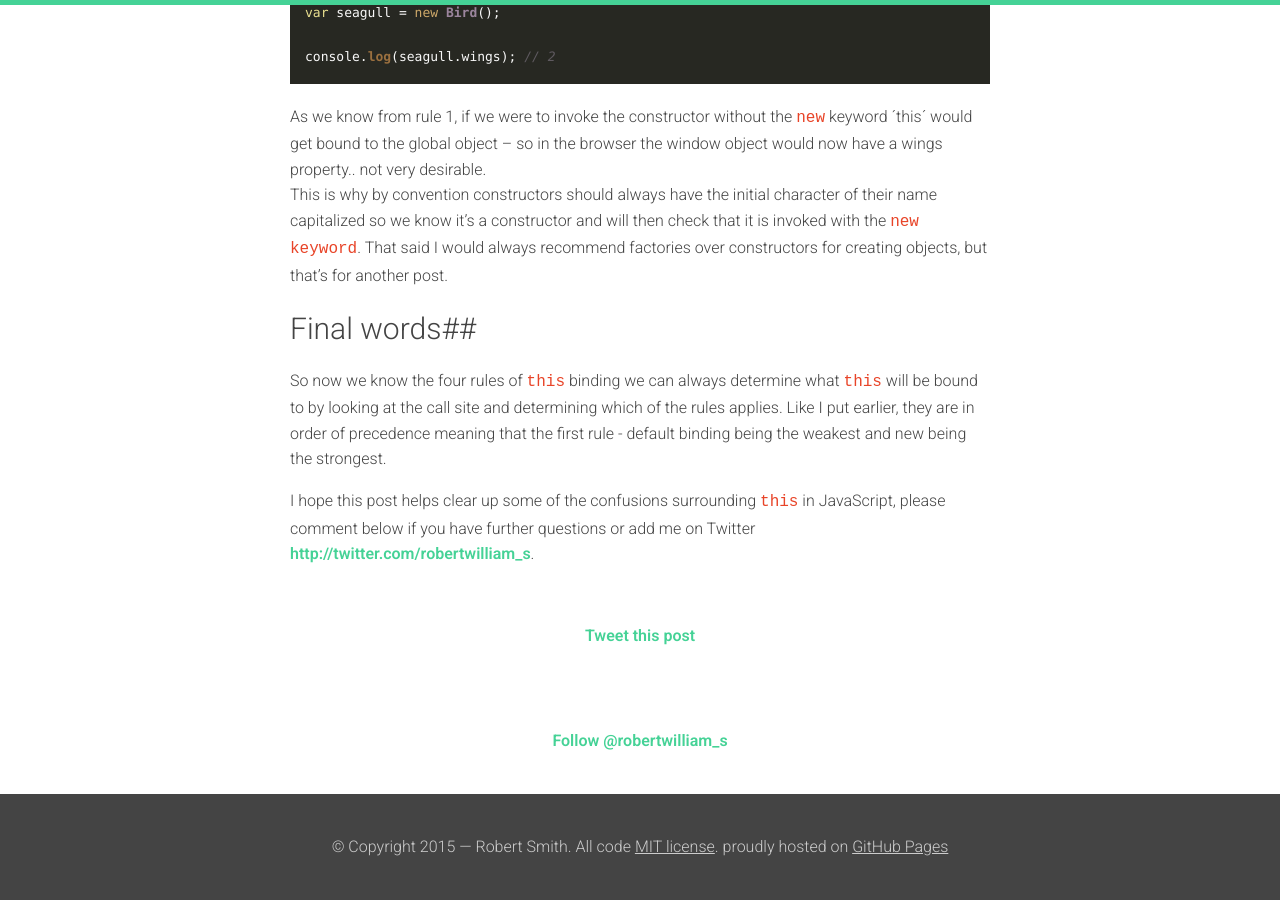
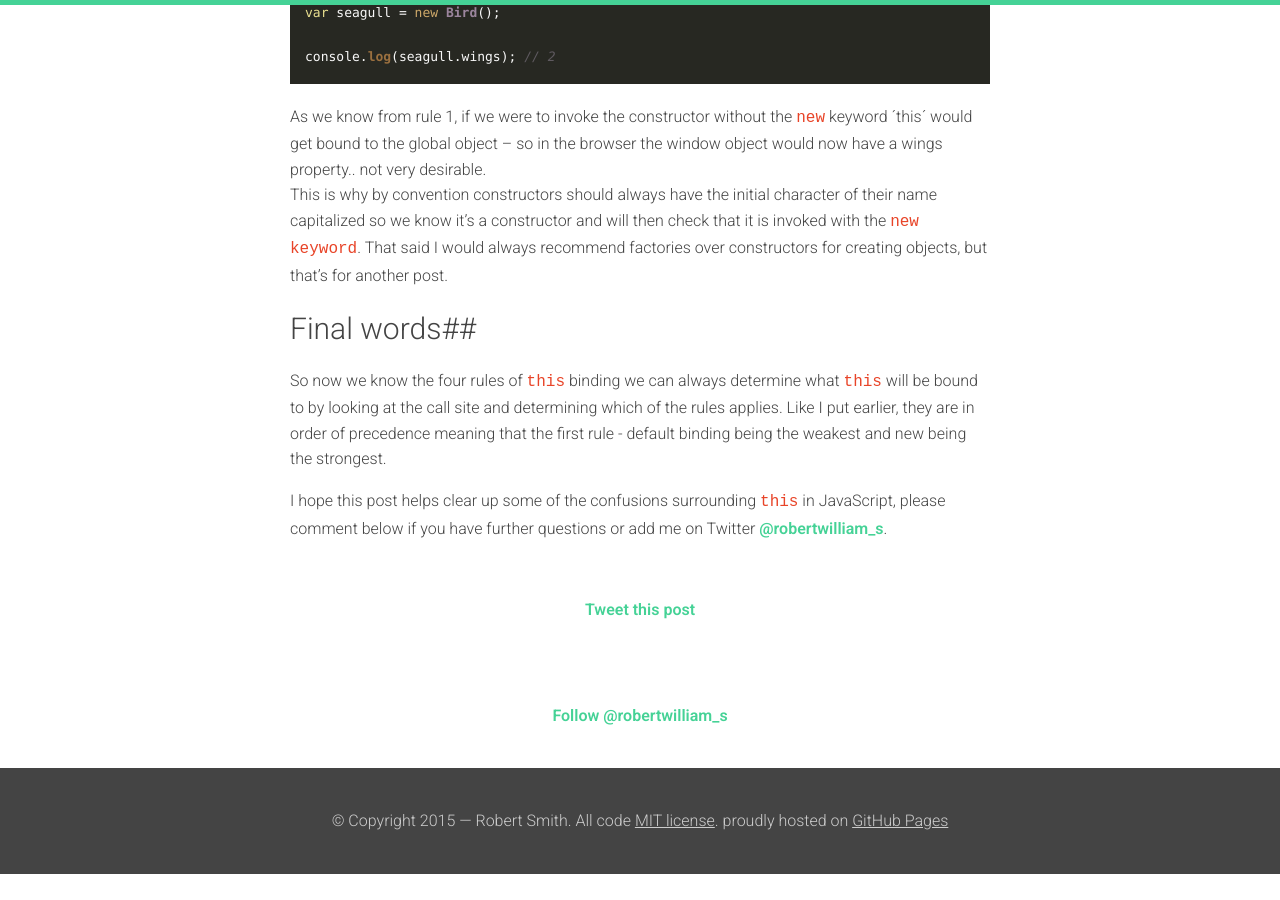
Before and after one commit to rbrtsmith/rbrtsmith.github.io, a Jekyll site: the page built from _posts/2015-08-15-wrapping-your-head-around-'this'.md, in a window 1280 px wide and 900 px high, scrolled down 4023 px. Built offline with Jekyll 4.4.1, drawn with Linux system fonts in a browser that asks for light colours; comment, search, counter and statistics services are not loaded; after the commit the page ends 4897 px from its top, so only the background shows below that; some of the changed lines change nothing that is shown.

Commit message:
Add new post

```diff
--- a/_posts/2015-08-15-wrapping-your-head-around-'this'.md
+++ b/_posts/2015-08-15-wrapping-your-head-around-'this'.md
@@ -198,4 +198,4 @@ strongest.
 
 I hope this post helps clear up some of the confusions surrounding `this` in
 JavaScript, please comment below if you have further questions or add me on
-Twitter [http://twitter.com/robertwilliam_s](@robertwilliam_s).
+Twitter [@robertwilliam_s](http://twitter.com/robertwilliam_s).
```
